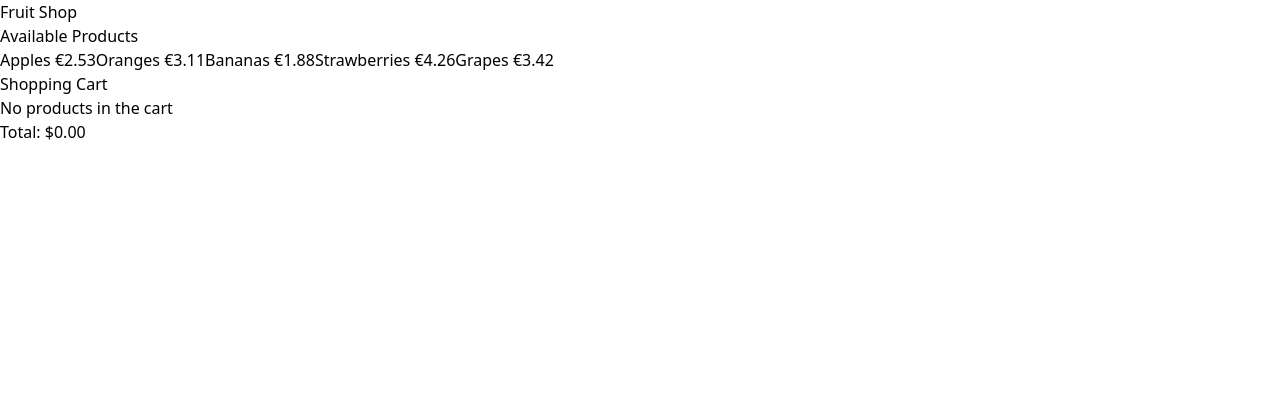
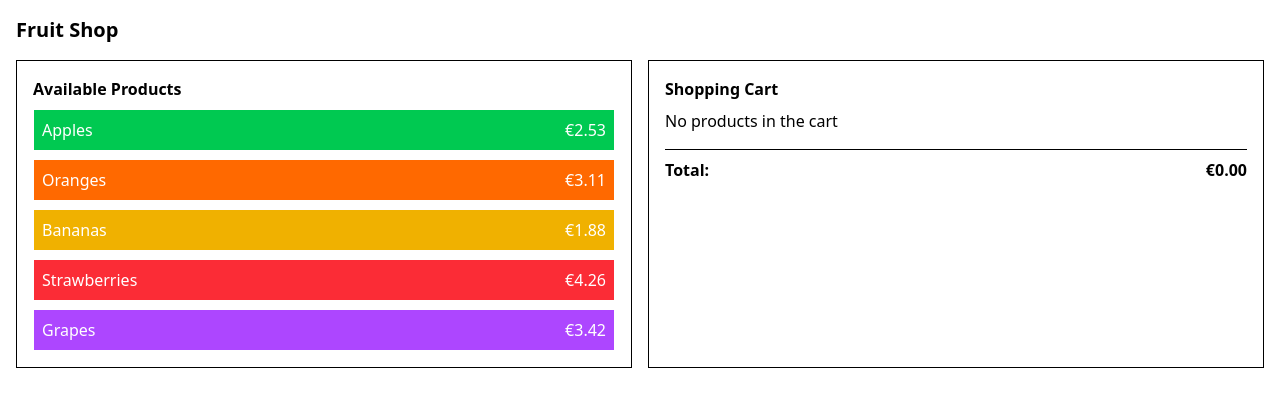
Before and after one commit to eulybin/prueba-svelte, a SvelteKit app: page / in a window 1280 px wide. Shown: the top 406 px of the page. Built offline with nearby package versions, Linux system fonts and the light colour scheme.

Commit message:
basic styles added

```diff
--- a/src/routes/+page.svelte
+++ b/src/routes/+page.svelte
@@ -27,15 +27,18 @@
 	};
 </script>
 
-<div>
-	<h1>Fruit Shop</h1>
+<div class="p-4">
+	<h1 class="mb-4 text-xl font-bold">Fruit Shop</h1>
 
-	<div>
-		<section>
-			<h2>Available Products</h2>
-			<div>
+	<div class="grid gap-4 md:grid-cols-2">
+		<section class="border p-4">
+			<h2 class="mb-2 font-bold">Available Products</h2>
+			<div class="flex flex-col space-y-2">
 				{#each products as product}
-					<button onclick={() => addProduct(product)}>
+					<button
+						onclick={() => addProduct(product)}
+						class="flex justify-between border p-2 {product.color} text-white"
+					>
 						<span>{product.name}</span>
 						<span>€{product.price.toFixed(2)}</span>
 					</button>
@@ -44,32 +47,37 @@
 		</section>
 
 		<!-- SHOPPING CART -->
-		<section>
-			<h2>Shopping Cart</h2>
-			<div>
+		<section class="border p-4">
+			<h2 class="mb-2 font-bold">Shopping Cart</h2>
+			<div class="mb-4">
 				{#if cart.length === 0}
 					<p>No products in the cart</p>
 				{:else}
-					<ul>
+					<ul class="space-y-2">
 						{#each cart as item (item.id)}
-							<li>
+							<li class="flex justify-between pb-2">
 								<div>
 									<span>{item.name}</span>
-									<span>€{item.price.toFixed(2)}</span>
+									<span class="ml-2">€{item.price.toFixed(2)}</span>
 									{#if item.quantity > 1}
-										<span>x{item.quantity}</span>
+										<span class="ml-2 rounded bg-gray-200 p-1">x{item.quantity}</span>
 									{/if}
 								</div>
-								<button onclick={() => removeProduct(item.id)}> Remove </button>
+								<button
+									onclick={() => removeProduct(item.id)}
+									class="bg-red-500 px-2 py-1 text-white"
+								>
+									Remove
+								</button>
 							</li>
 						{/each}
 					</ul>
 				{/if}
 			</div>
-			<div>
-				<div>
+			<div class="border-t pt-2">
+				<div class="flex justify-between font-bold">
 					<span>Total:</span>
-					<span>${total.toFixed(2)}</span>
+					<span>€{total.toFixed(2)}</span>
 				</div>
 			</div>
 		</section>
```
